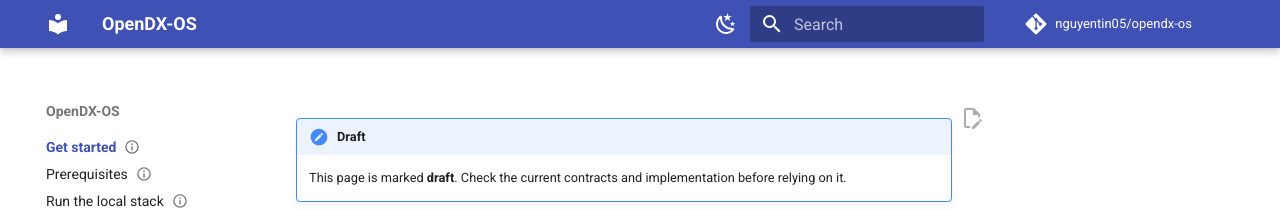
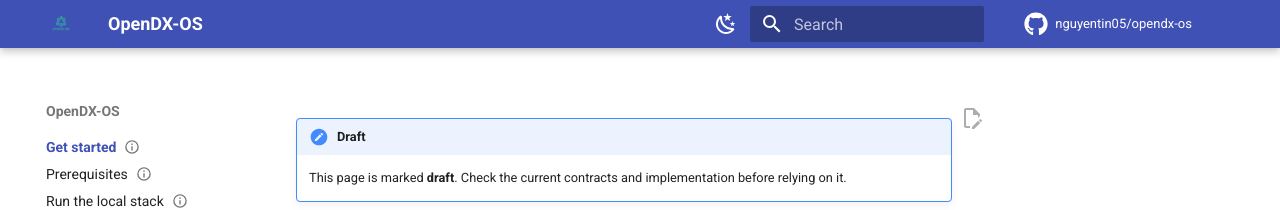
Before and after one commit to nguyentin05/opendx-os, an MkDocs documentation site: the page built from docs/get-started/index.md, in a window 1280 px wide. Shown: the top 210 px of the page. Built offline with MkDocs 1.6.1 and Material for MkDocs 9.7.7, drawn with Linux system fonts in a browser that asks for light colours; comment, search, counter and statistics services are not loaded.

Commit message:
docs: show the project logo and a GitHub repo icon in the docs theme
Use the logo for the header and favicon, and replace Material's default
git icon, which reads as a warning sign, with the GitHub icon.

```diff
--- a/mkdocs.yml
+++ b/mkdocs.yml
@@ -23,6 +23,10 @@ exclude_docs: |
 theme:
   name: material
   language: en
+  logo: assets/logo.png
+  favicon: assets/logo.png
+  icon:
+    repo: fontawesome/brands/github
   features:
     - navigation.instant
     - navigation.tracking
```
